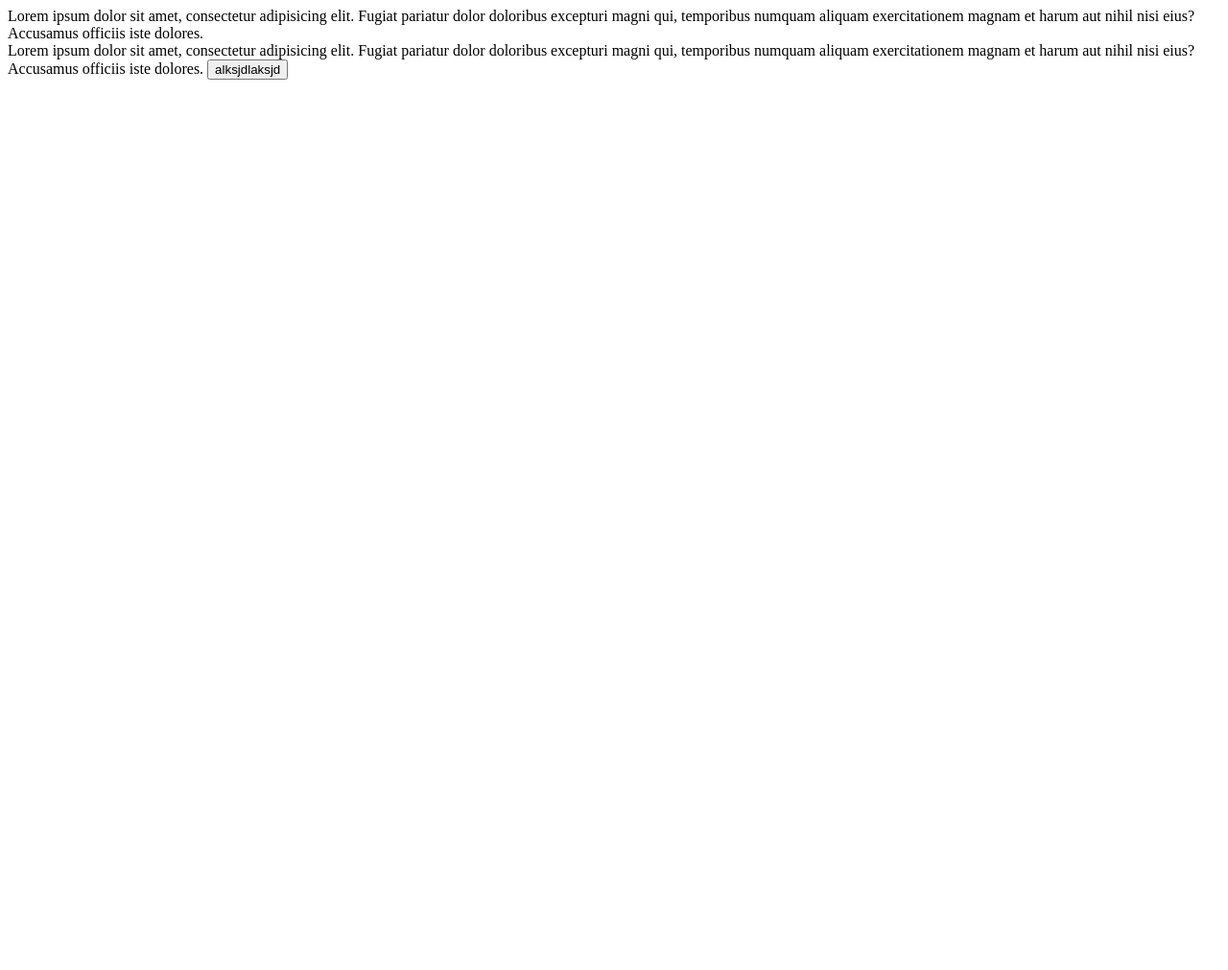
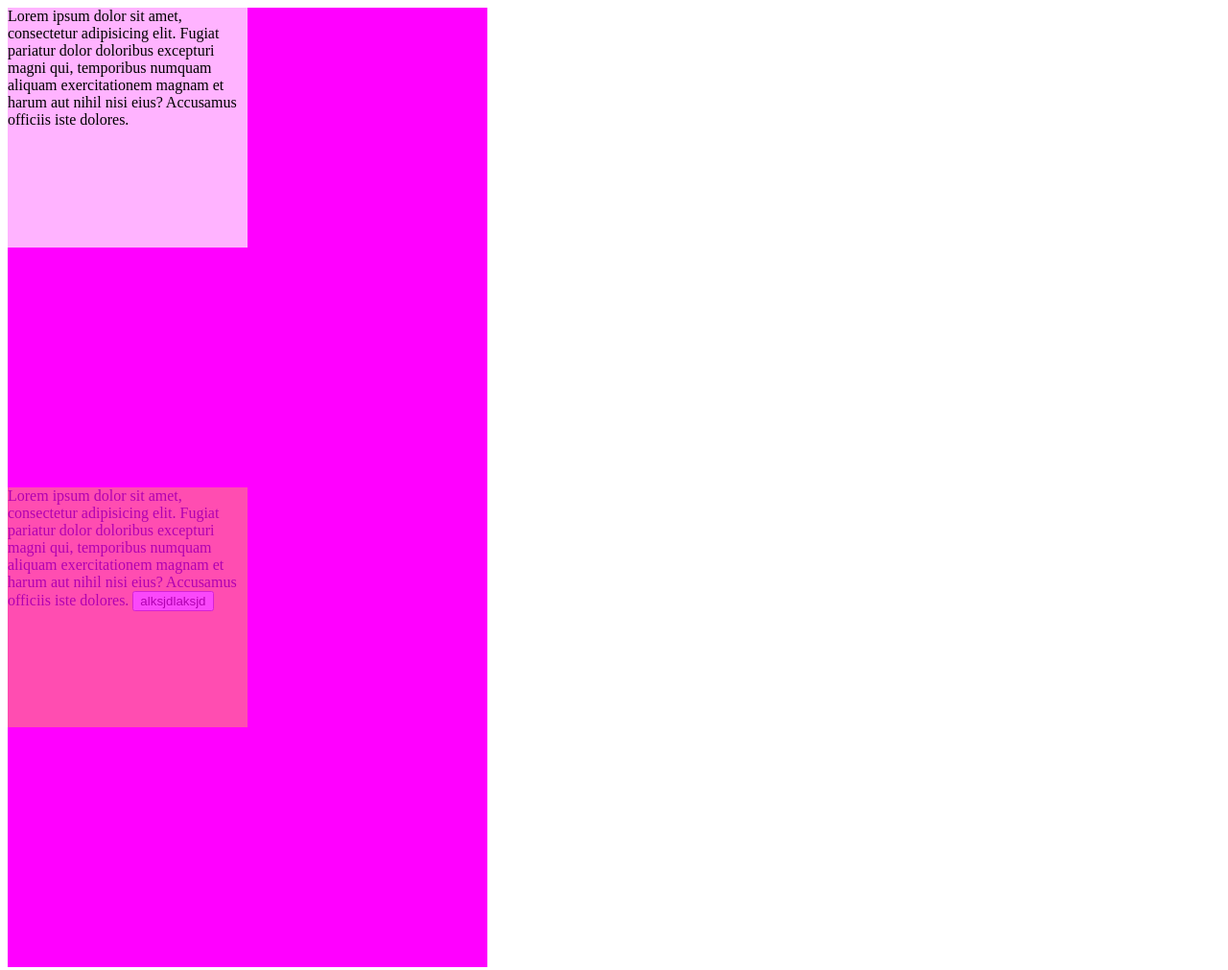
Before and after one commit to LeeA28/practice-and-test, a plain HTML site: page opacity.html in a window 1280 px wide. Shown: the whole page at 96% size. Before the commit the page ends 800 px from the top, so only its background shows below. Drawn offline with Linux system fonts and the light colour scheme.

Commit message:
Update opacity.html

```diff
--- a/opacity.html
+++ b/opacity.html
@@ -5,7 +5,7 @@
     <meta charset="UTF-8">
     <meta name="viewport" content="width=device-width, initial-scale=1.0">
     <title>Opacity & Alpha</title>
-    <link rel="stylesheet" href="app.css">
+    <link rel="stylesheet" href="opacity.css">
 </head>
 
 <body>
```
